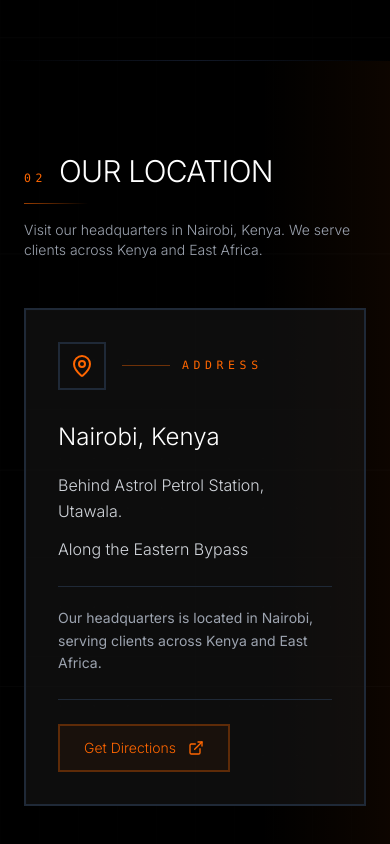
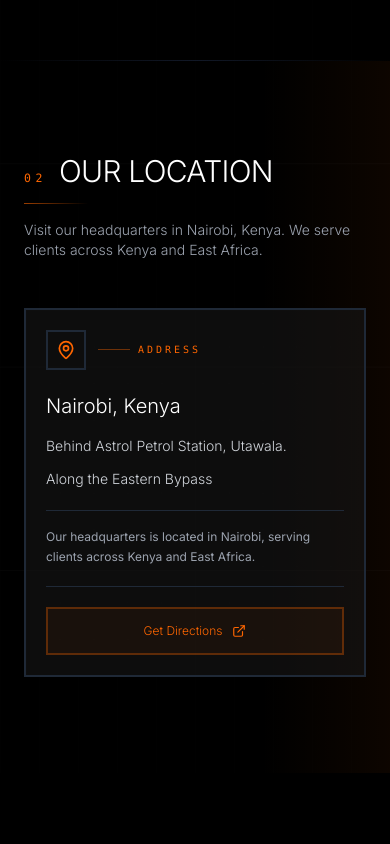
Before and after one commit to richardkyaka-ship-it/exactsolutionslimited, a Next.js app: page /contact in a window 390 px wide. Shown: the part 1260-2104 px from the top of the page. After the commit the page ends 2033 px from the top, so only its background shows below. Built offline with nearby package versions, Linux system fonts and the light colour scheme; no server answers.

Commit message:
optimized address card (contact) for mobile devices

```diff
--- a/app/contact/ContactPageClient.tsx
+++ b/app/contact/ContactPageClient.tsx
@@ -144,7 +144,7 @@ export default function ContactPageClient() {
 
             <motion.div variants={itemVariants} className="w-full">
               {/* Location Details - Premium Expanded Card */}
-              <div className="relative p-8 sm:p-10 md:p-12 lg:p-14 border-2 border-gray-800 bg-dark-lighter/50 hover:bg-dark-lighter hover:border-primary/30 transition-all duration-500 group overflow-hidden">
+              <div className="relative p-5 sm:p-8 md:p-12 lg:p-14 border-2 border-gray-800 bg-dark-lighter/50 hover:bg-dark-lighter hover:border-primary/30 transition-all duration-500 group overflow-hidden">
                 {/* Subtle grid pattern */}
                 <div className="absolute inset-0 opacity-[0.02] pointer-events-none">
                   <svg className="w-full h-full" viewBox="0 0 100 100" preserveAspectRatio="none">
@@ -159,52 +159,52 @@ export default function ContactPageClient() {
 
                 <div className="relative z-10">
                   {/* Header */}
-                  <div className="flex items-center gap-4 mb-8 md:mb-10">
-                    <div className="w-12 h-12 md:w-14 md:h-14 border-2 border-gray-800 flex items-center justify-center group-hover:border-primary transition-colors duration-300">
-                      <MapPin className="w-6 h-6 md:w-7 md:h-7 text-primary" />
+                  <div className="flex items-center gap-3 sm:gap-4 mb-6 sm:mb-8 md:mb-10">
+                    <div className="w-10 h-10 sm:w-12 sm:h-12 md:w-14 md:h-14 border-2 border-gray-800 flex items-center justify-center group-hover:border-primary transition-colors duration-300 flex-shrink-0">
+                      <MapPin className="w-5 h-5 sm:w-6 sm:h-6 md:w-7 md:h-7 text-primary" />
                     </div>
-                    <div className="flex items-center gap-3">
-                      <div className="h-px w-12 md:w-16 bg-primary/40"></div>
-                      <span className="text-[11.5px] md:text-sm text-primary font-mono tracking-[0.4em] uppercase">Address</span>
+                    <div className="flex items-center gap-2 sm:gap-3 min-w-0">
+                      <div className="h-px w-8 sm:w-12 md:w-16 bg-primary/40 flex-shrink-0"></div>
+                      <span className="text-[10px] sm:text-[11.5px] md:text-sm text-primary font-mono tracking-[0.3em] sm:tracking-[0.4em] uppercase whitespace-nowrap">Address</span>
                     </div>
                   </div>
 
                   {/* Location Content */}
-                  <div className="space-y-6 md:space-y-8">
+                  <div className="space-y-5 sm:space-y-6 md:space-y-8">
                     {/* Main Location */}
                     <div>
-                      <h3 className="text-2xl sm:text-3xl md:text-4xl lg:text-5xl font-light text-white mb-5 md:mb-6 group-hover:text-primary transition-colors duration-300 leading-tight">
+                      <h3 className="text-xl sm:text-2xl md:text-4xl lg:text-5xl font-light text-white mb-4 sm:mb-5 md:mb-6 group-hover:text-primary transition-colors duration-300 leading-tight">
                         Nairobi, Kenya
                       </h3>
 
                       {/* Detailed Address */}
-                      <div className="space-y-3 md:space-y-4 pl-0 md:pl-6 border-l-0 md:border-l border-gray-800 md:border-primary/20">
-                        <p className="text-base sm:text-lg md:text-xl text-gray-300 font-light leading-relaxed">
+                      <div className="space-y-2.5 sm:space-y-3 md:space-y-4 pl-0 md:pl-6 border-l-0 md:border-l border-gray-800 md:border-primary/20">
+                        <p className="text-sm sm:text-base md:text-lg lg:text-xl text-gray-300 font-light leading-relaxed break-words">
                           Behind Astrol Petrol Station, Utawala.
                         </p>
-                        <p className="text-base sm:text-lg md:text-xl text-gray-300 font-light leading-relaxed">
+                        <p className="text-sm sm:text-base md:text-lg lg:text-xl text-gray-300 font-light leading-relaxed break-words">
                           Along the Eastern Bypass
                         </p>
                       </div>
                     </div>
 
                     {/* Description */}
-                    <div className="pt-5 md:pt-6 border-t border-gray-800">
-                      <p className="text-sm sm:text-base md:text-lg text-gray-400 leading-relaxed">
+                    <div className="pt-4 sm:pt-5 md:pt-6 border-t border-gray-800">
+                      <p className="text-xs sm:text-sm md:text-base lg:text-lg text-gray-400 leading-relaxed">
                         Our headquarters is located in Nairobi, serving clients across Kenya and East Africa.
                       </p>
                     </div>
 
                     {/* Get Directions CTA */}
-                    <div className="pt-6 md:pt-8 border-t border-gray-800">
+                    <div className="pt-5 sm:pt-6 md:pt-8 border-t border-gray-800">
                       <a
                         href="https://maps.app.goo.gl/DAktGxDSZVFnMbrL7"
                         target="_blank"
                         rel="noopener noreferrer"
-                        className="inline-flex items-center gap-3 px-6 py-3 md:px-8 md:py-4 border-2 border-primary/30 hover:border-primary bg-primary/5 hover:bg-primary/10 transition-all duration-500 group/link"
+                        className="inline-flex items-center justify-center gap-2.5 sm:gap-3 w-full sm:w-auto px-5 sm:px-6 md:px-8 py-3.5 sm:py-3 md:py-4 border-2 border-primary/30 hover:border-primary bg-primary/5 hover:bg-primary/10 transition-all duration-500 group/link active:scale-[0.98]"
                       >
-                        <span className="text-sm md:text-base text-primary font-light">Get Directions</span>
-                        <ExternalLink className="w-4 h-4 md:w-5 md:h-5 text-primary group-hover/link:translate-x-1 group-hover/link:-translate-y-1 transition-transform duration-300" />
+                        <span className="text-xs sm:text-sm md:text-base text-primary font-light">Get Directions</span>
+                        <ExternalLink className="w-3.5 h-3.5 sm:w-4 sm:h-4 md:w-5 md:h-5 text-primary group-hover/link:translate-x-1 group-hover/link:-translate-y-1 transition-transform duration-300 flex-shrink-0" />
                       </a>
                     </div>
                   </div>
```
